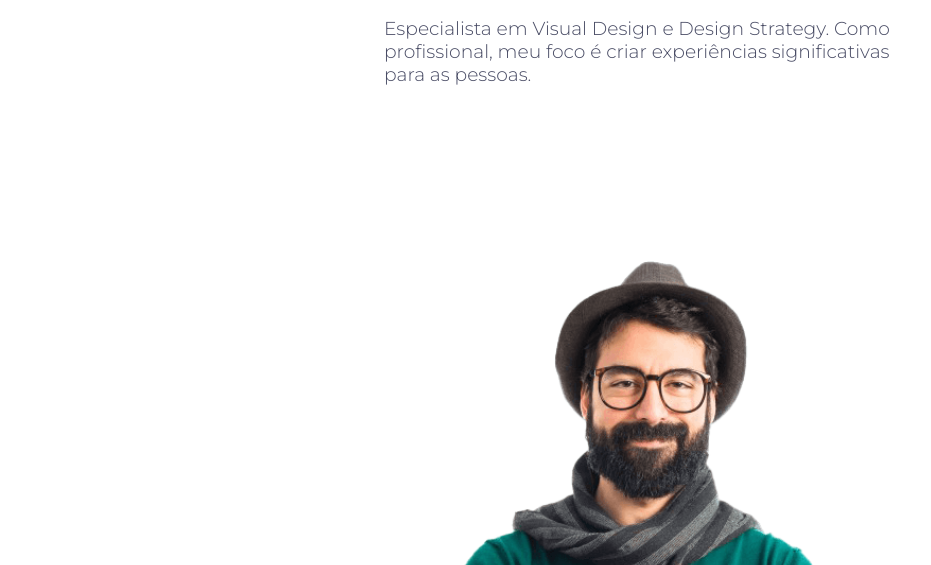
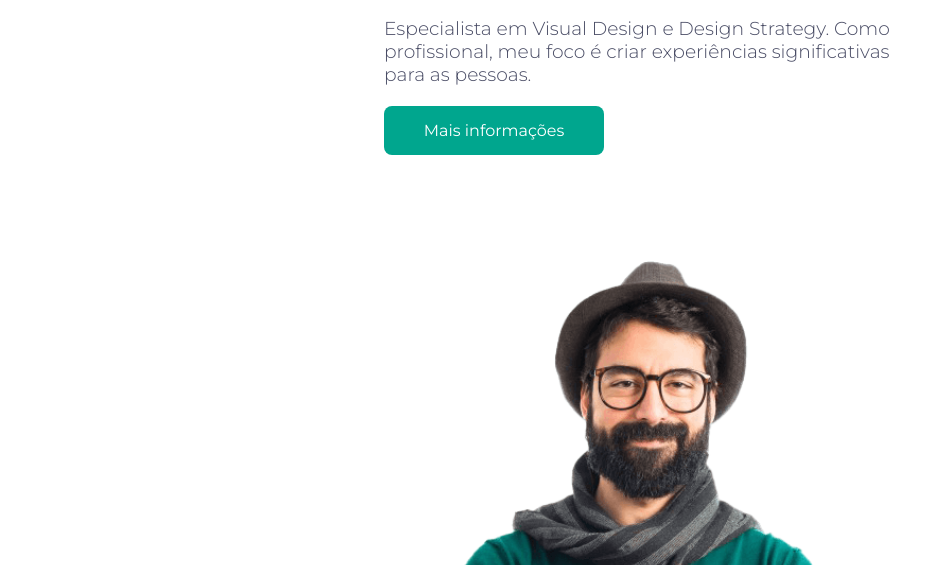
Before and after one commit to oBrenoMS/d2.3, a plain HTML site: page index.html in a window 1280 px wide. Shown: the part 235-800 px from the top of the page, without its empty margins (0-931 px from the left). Drawn offline with Linux system fonts and the light colour scheme; files whose address does not match are found by name.

Commit message:
Update style.css

```diff
--- a/style.css
+++ b/style.css
@@ -63,6 +63,7 @@ body {
     margin: 10px 0 30px 0;
     text-align: center;
     color: white;
+    background-color: #00A68E;
 }
 
 .boladao {
```
